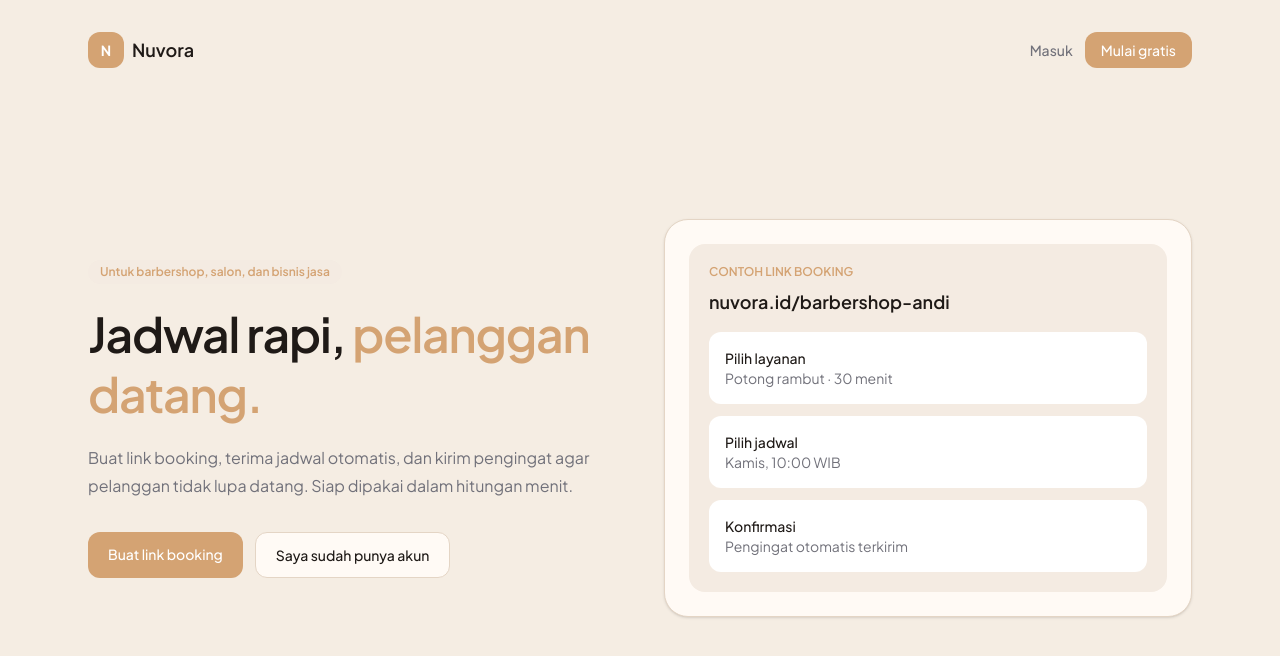
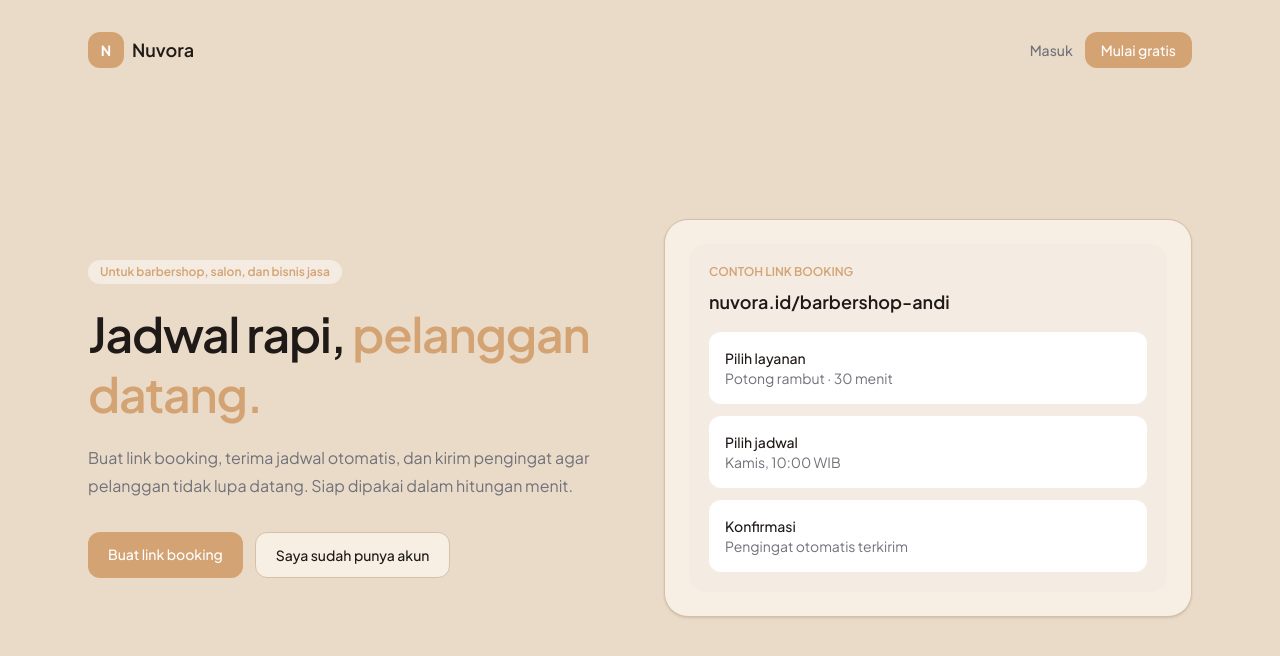
Before and after one commit to teukuaditya/Nuvora, a Next.js app: page / in a window 1280 px wide. Shown: the top 656 px of the page. Built offline with nearby package versions, Linux system fonts and the light colour scheme.

Commit message:
style: tingkatkan nuansa coklat background dan sidebar

```diff
--- a/app/dashboard/copy-booking-link.tsx
+++ b/app/dashboard/copy-booking-link.tsx
@@ -27,7 +27,7 @@ export function CopyBookingLink({ bookingPath }: { bookingPath: string }) {
       <button
         type="button"
         onClick={copy}
-        className="inline-flex items-center gap-2 rounded-2xl border border-[#dcc8b3] bg-[#fffaf5] px-6 py-3 text-sm font-bold text-stone-700 transition-all duration-300 hover:bg-[#efe4d8] active:scale-95 dark:border-border dark:bg-surface dark:text-foreground dark:hover:bg-surface-alt"
+        className="inline-flex items-center gap-2 rounded-2xl border border-[#d4baa0] bg-[#f7efe4] px-6 py-3 text-sm font-bold text-stone-700 transition-all duration-300 hover:bg-[#dcc5ac]/60 active:scale-95 dark:border-border dark:bg-surface dark:text-foreground dark:hover:bg-surface-alt"
       >
         {copied ? <Check size={16} /> : <Copy size={16} />}
         {copied ? "Tersalin" : "Salin link"}
--- a/app/globals.css
+++ b/app/globals.css
@@ -3,12 +3,12 @@
 @custom-variant dark (&:where(.dark, .dark *));
 
 :root {
-  --background: #f5ede3;
+  --background: #eadbc8;
   --foreground: #1f1a17;
-  --surface: #fffaf5;
-  --surface-alt: #efe4d8;
+  --surface: #f7efe4;
+  --surface-alt: #e6d2bf;
   --muted: #71717a;
-  --border: #e4d5c5;
+  --border: #d8c0a8;
   --primary: #d4a373;
   --primary-dark: #9c6644;
   --primary-light: #e6c3a1;
@@ -17,18 +17,18 @@
   --accent-soft: #f4ebe2;
   --gold: #d4a373;
   --now: #d4a373;
-  --sidebar: #fbf4ec;
+  --sidebar: #e8d5c0;
   --sidebar-foreground: #1a1a1a;
   --sidebar-muted: #78716c;
-  --sidebar-active: #efe0d0;
-  --sidebar-border: #ead9c8;
+  --sidebar-active: #dcc5ac;
+  --sidebar-border: #d4baa0;
   --brand: #d4a373;
   --brand-dark: #9c6644;
   --brand-soft: #f4ebe2;
   --tinta: #1a1a1a;
-  --porselen: #f5ede3;
-  --putih: #fffaf5;
-  --garis: #e4d5c5;
+  --porselen: #eadbc8;
+  --putih: #f7efe4;
+  --garis: #d8c0a8;
   --merah-tiang: #ef4444;
   --biru-tiang: #d4a373;
 }
--- a/components/ui/sidebar-nav.tsx
+++ b/components/ui/sidebar-nav.tsx
@@ -28,7 +28,7 @@ export function SidebarNav({ workspaceName, footer }: { workspaceName?: string;
       </div>
 
       <div className="px-6 mb-8">
-        <div className="flex items-center gap-4 rounded-2xl border border-[#ead9c8] bg-[#efe4d8]/70 p-4 dark:border-border dark:bg-surface-alt/40">
+        <div className="flex items-center gap-4 rounded-2xl border border-[#d4baa0] bg-[#dcc5ac]/55 p-4 dark:border-border dark:bg-surface-alt/40">
           <div className="flex h-10 w-10 items-center justify-center rounded-full bg-stone-200 font-bold text-stone-700 dark:bg-surface-alt dark:text-foreground">{initial}</div>
           <div className="min-w-0 flex-1">
             <p className="text-[10px] font-bold uppercase tracking-wider text-stone-400 dark:text-muted">Ruang Kerja</p>
@@ -49,8 +49,8 @@ export function SidebarNav({ workspaceName, footer }: { workspaceName?: string;
               onClick={() => setMobileOpen(false)}
               className={`flex items-center gap-3 rounded-xl px-4 py-3 text-sm transition-all duration-300 ${
                 active
-                  ? "border-r-[3px] border-primary-dark bg-[#e8d6c3] font-semibold text-primary-dark dark:bg-primary-soft dark:text-primary"
-                  : "text-stone-600 hover:bg-[#efe4d8] dark:text-muted dark:hover:bg-surface-alt dark:hover:text-foreground"
+                  ? "border-r-[3px] border-primary-dark bg-[#d4b895] font-semibold text-primary-dark dark:bg-primary-soft dark:text-primary"
+                  : "text-stone-600 hover:bg-[#dcc5ac]/60 dark:text-muted dark:hover:bg-surface-alt dark:hover:text-foreground"
               }`}
             >
               <Icon size={20} />
@@ -60,7 +60,7 @@ export function SidebarNav({ workspaceName, footer }: { workspaceName?: string;
         })}
       </nav>
 
-      <div className="mt-auto space-y-2 border-t border-[#ead9c8] p-6 dark:border-border">
+      <div className="mt-auto space-y-2 border-t border-[#d4baa0] p-6 dark:border-border">
         <ThemeToggle className="w-full justify-between rounded-xl border-0 bg-transparent px-3 hover:bg-stone-50 dark:hover:bg-surface-alt" />
         <div className="flex items-center gap-3 px-4 py-3 text-stone-400 dark:text-muted">
           <LogOut size={20} />
@@ -72,11 +72,11 @@ export function SidebarNav({ workspaceName, footer }: { workspaceName?: string;
 
   return (
     <>
-      <aside className="fixed inset-y-0 left-0 z-50 hidden w-72 flex-col border-r border-[#ead9c8] bg-gradient-to-b from-[#fbf4ec] via-[#f7efe6] to-[#f1e4d6] dark:border-border dark:bg-sidebar dark:bg-none md:flex">
+      <aside className="fixed inset-y-0 left-0 z-50 hidden w-72 flex-col border-r border-[#d4baa0] bg-gradient-to-b from-[#ecdcc8] via-[#e6d2bc] to-[#dcc4a8] dark:border-border dark:bg-sidebar dark:bg-none md:flex">
         {content}
       </aside>
 
-      <div className="sticky top-0 z-40 flex h-20 items-center justify-between border-b border-[#ead9c8] bg-[#fbf4ec]/90 px-5 backdrop-blur-md dark:border-border dark:bg-background/80 md:hidden">
+      <div className="sticky top-0 z-40 flex h-20 items-center justify-between border-b border-[#d4baa0] bg-[#e8d5c0]/92 px-5 backdrop-blur-md dark:border-border dark:bg-background/80 md:hidden">
         <div className="flex items-center gap-3">
           <div className="flex h-9 w-9 items-center justify-center rounded-xl bg-gradient-to-br from-primary-dark to-primary text-white"><Scissors size={18} /></div>
           <span className="text-lg font-extrabold tracking-tight text-stone-800 dark:text-foreground">Nuvora</span>
@@ -89,7 +89,7 @@ export function SidebarNav({ workspaceName, footer }: { workspaceName?: string;
       {mobileOpen ? (
         <div className="fixed inset-0 z-50 md:hidden">
           <div className="absolute inset-0 bg-black/30 backdrop-blur-sm" onClick={() => setMobileOpen(false)} />
-          <aside className="absolute inset-y-0 left-0 flex w-72 flex-col border-r border-[#ead9c8] bg-gradient-to-b from-[#fbf4ec] to-[#f1e4d6] dark:border-border dark:bg-sidebar dark:bg-none">
+          <aside className="absolute inset-y-0 left-0 flex w-72 flex-col border-r border-[#d4baa0] bg-gradient-to-b from-[#ecdcc8] to-[#dcc4a8] dark:border-border dark:bg-sidebar dark:bg-none">
             <button type="button" onClick={() => setMobileOpen(false)} className="absolute right-4 top-4 inline-flex h-10 w-10 items-center justify-center rounded-xl text-stone-400 hover:bg-stone-50 dark:hover:bg-surface-alt" aria-label="Tutup menu">
               <X size={18} />
             </button>
```
Also changed, not shown: app/dashboard/page.tsx (+8 -8 lines).
